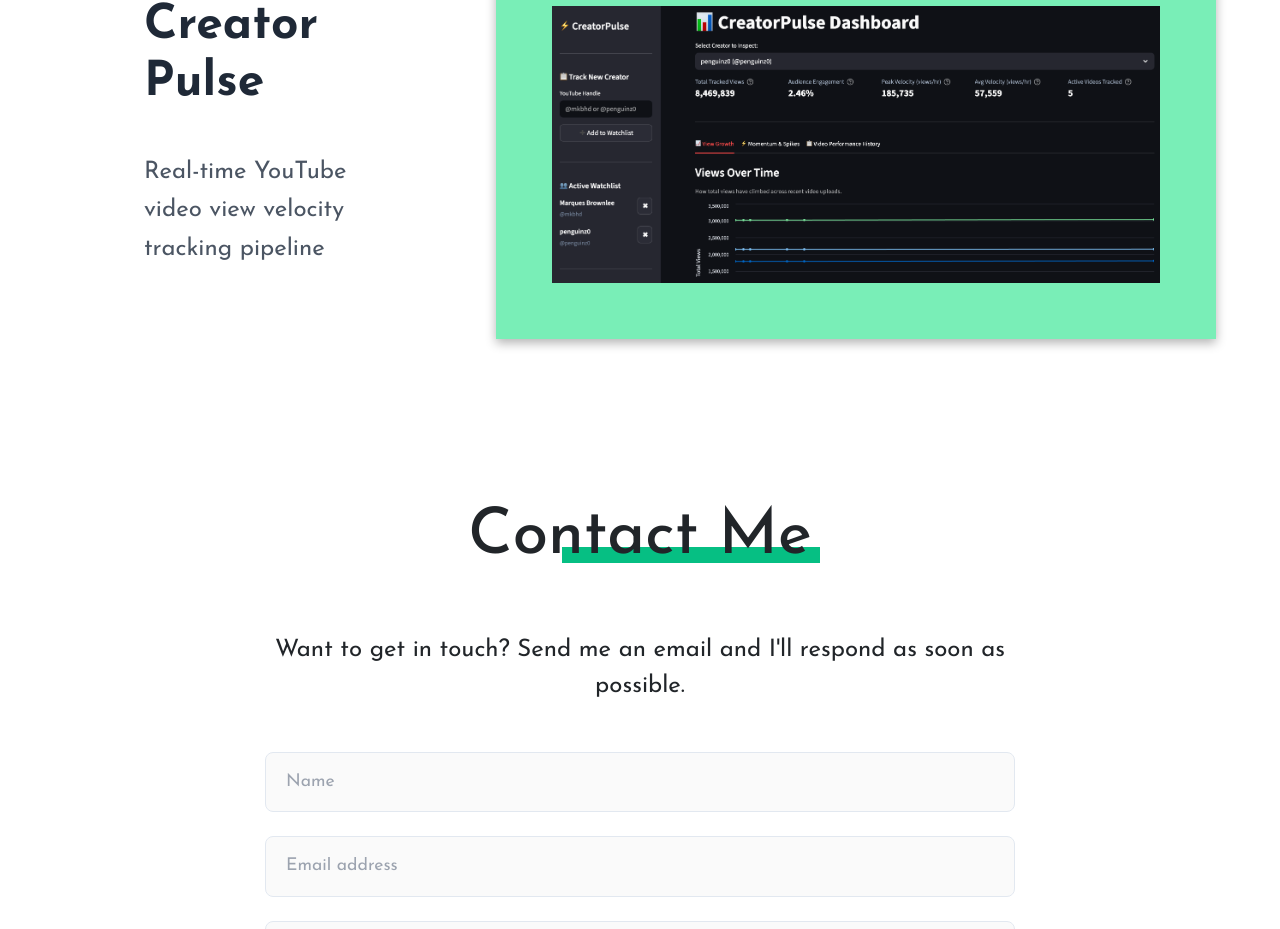
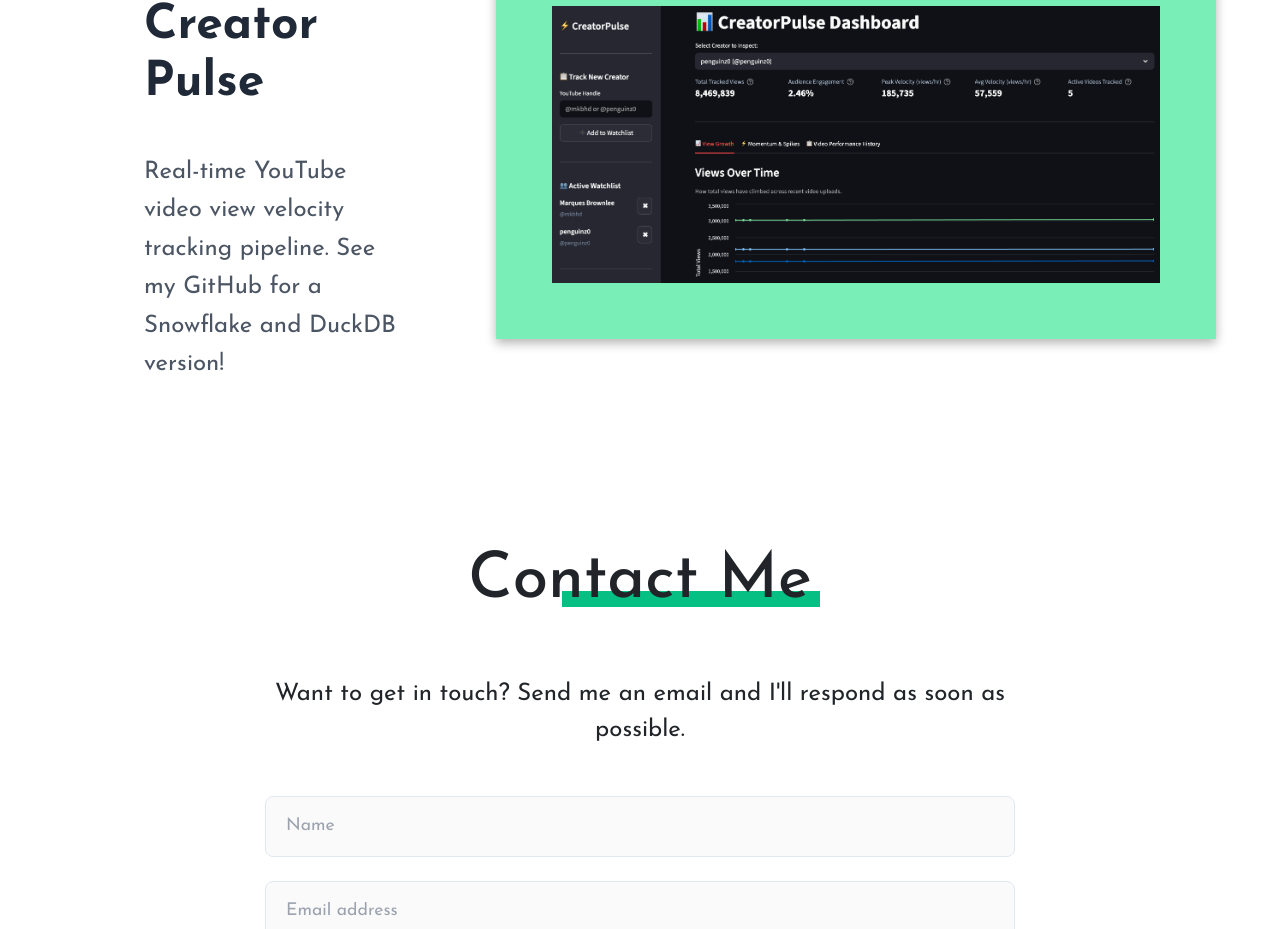
Before and after one commit to Darock-Dao/my-portfolio, a React (Vite) app: page / in a window 1280 px wide. Shown: the part 4595-5524 px from the top of the page. Built offline with nearby package versions, Linux system fonts and the light colour scheme.

Commit message:
edit creator pulse caption

```diff
--- a/src/components/sections/Projects.tsx
+++ b/src/components/sections/Projects.tsx
@@ -30,7 +30,7 @@
 
                 <ProjectCard
                     title="Creator Pulse"
-                    description="Real-time YouTube video view velocity tracking pipeline"
+                    description="Real-time YouTube video view velocity tracking pipeline. See my GitHub for a Snowflake and DuckDB version!"
                     projectbox={{
                         image: creatorPulseScreenshot,
                         link: "https://github.com/Darock-Dao/creator-pulse-duckdb"
```
